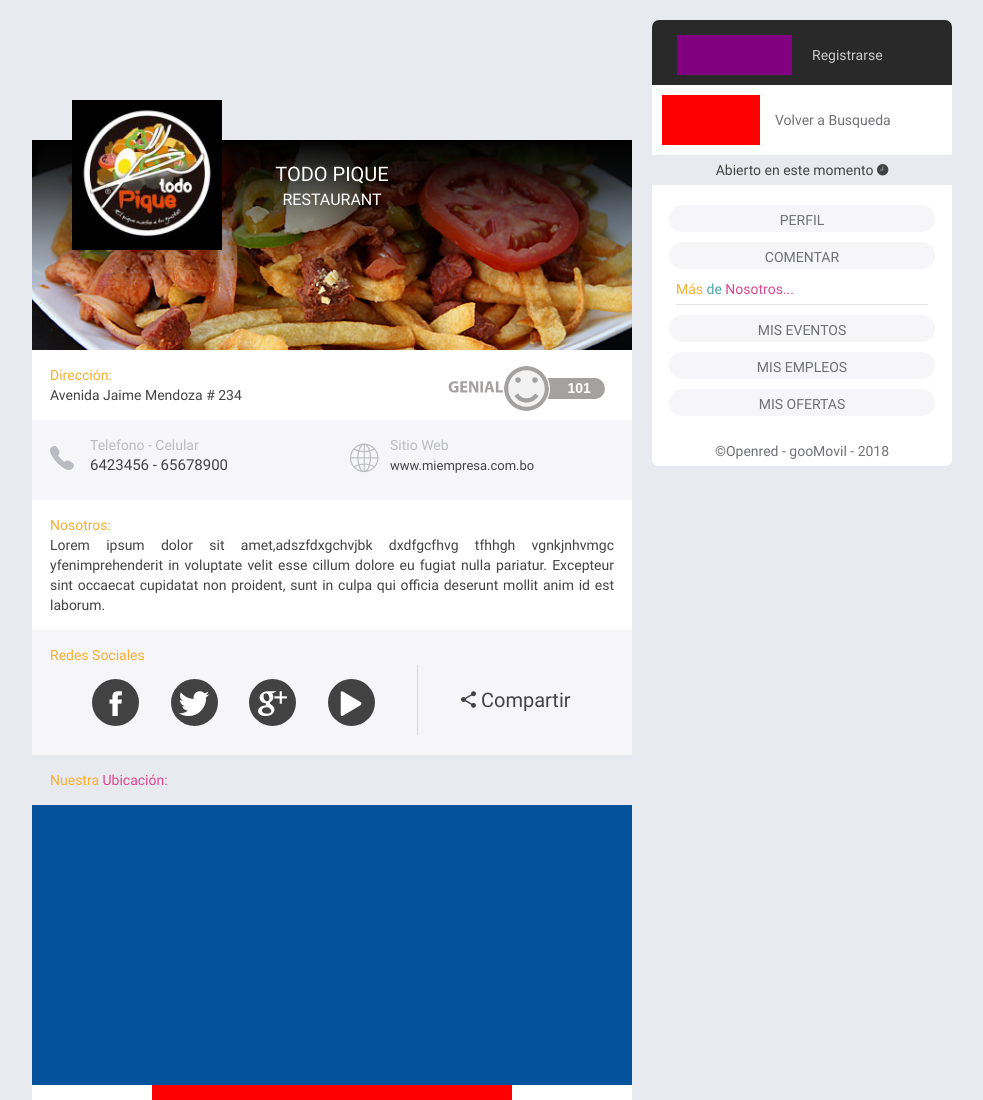
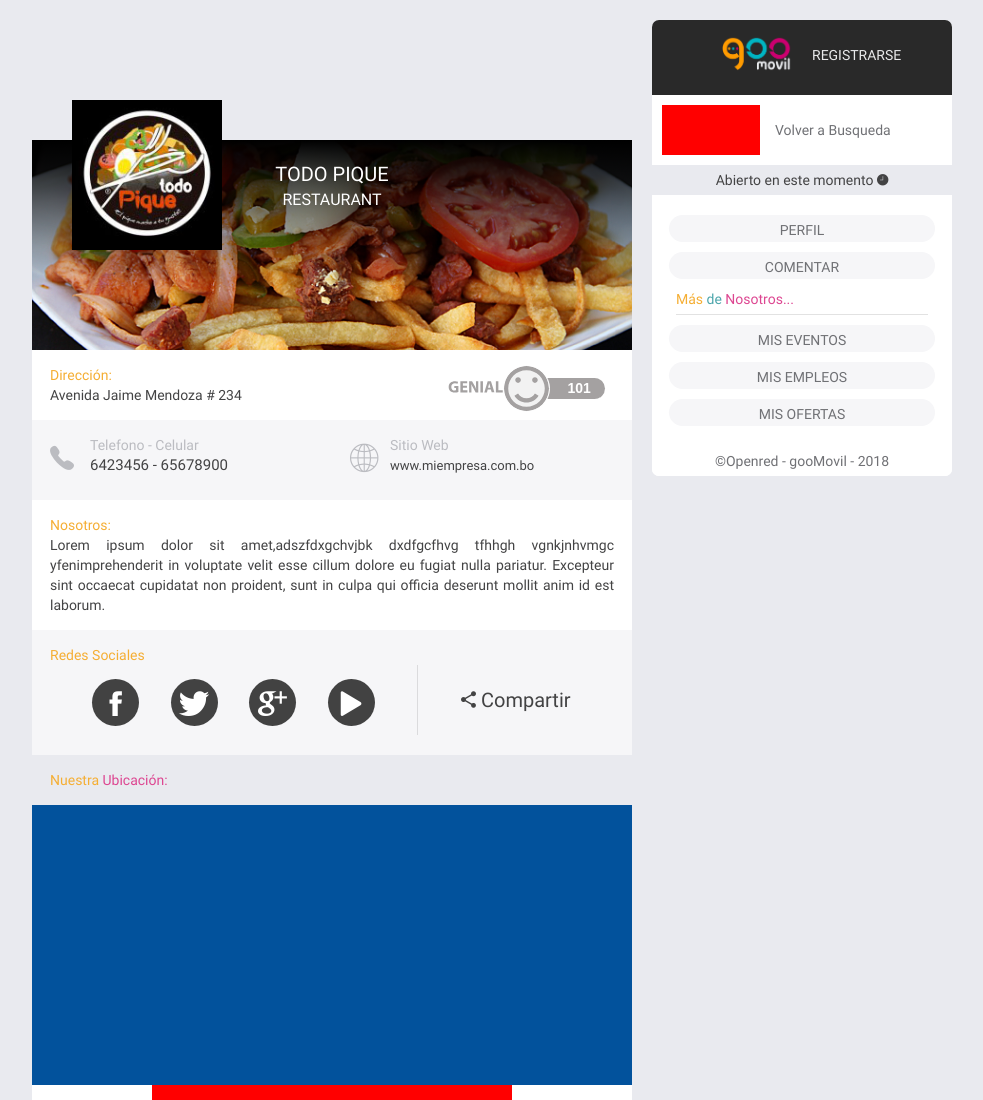
Before and after one commit to JoseChirinos/gooart, a website: page templates/profile/profile.html in a window 1280 px wide. Shown: the top 1100 px of the page, without its empty margins (163-1146 px from the left). Drawn offline with Linux system fonts and the light colour scheme; files whose address does not match are found by name.

Commit message:
Working Client Profile 90%

```diff
--- a/templates/profile/profile.css
+++ b/templates/profile/profile.css
@@ -16,6 +16,9 @@
 
 .text-center {
   text-align: center !important;
+}
+.text-right{
+  text-align: right !important;
 }
 
 .font-block {
@@ -356,14 +359,13 @@
     border-bottom: 1px solid #8a8a8c40;
   }
   .container-menu-invitation {
-    height: 65px;
+    height: 75px;
     background: #292929;
     border-radius: 7px 7px 0px 0px;
     padding: 15px;
   }
   .container-menu-logo {
     height: 40px;
-    background: purple;
     margin-top: -10px;
   }
   .container-menu-invitation .container-midle {
@@ -372,7 +374,7 @@
     padding: 10px;
   }
   .container-menu-invitation .container-midle span {
-    color: #ffffffc2 !important;
+    color: #e9eaeb !important;
   }
   .container-menu-search {
     padding: 10px;
--- a/templates/profile/profile.html
+++ b/templates/profile/profile.html
@@ -116,10 +116,12 @@
             <div class="container-menu">
               <div class="container-menu-invitation">
                 <div class="container-midle">
-                  <div class="container-menu-logo"></div>
+                  <div class="container-menu-logo text-right">
+                    <img class="Filter-nav-image" src="../../assets/images/logoo-inverse.png" alt="" width="70px">
+                  </div>
                 </div>
                 <div class="container-midle">
-                  <span class="font-general">Registrarse</span>
+                  <span class="font-general">REGISTRARSE</span>
                 </div>
               </div>
               <div class="container-menu-search">
```
